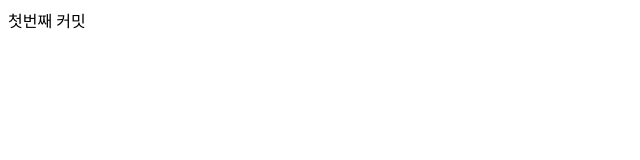
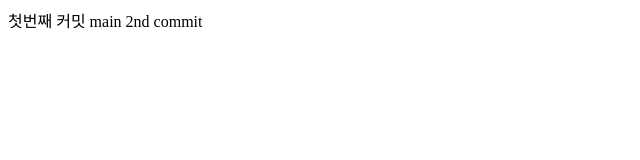
Before and after one commit to vmflxu/rebaseprac, a plain HTML site: page index.html in a window 1280 px wide. Shown: the whole page, without its empty margins (0-640 px from the left). Drawn offline with Linux system fonts and the light colour scheme.

Commit message:
main 2nd

```diff
--- a/index.html
+++ b/index.html
@@ -8,5 +8,6 @@
 </head>
 <body>
     <span>첫번째 커밋</span>
+    <span>main 2nd commit</span>
 </body>
 </html>
```
